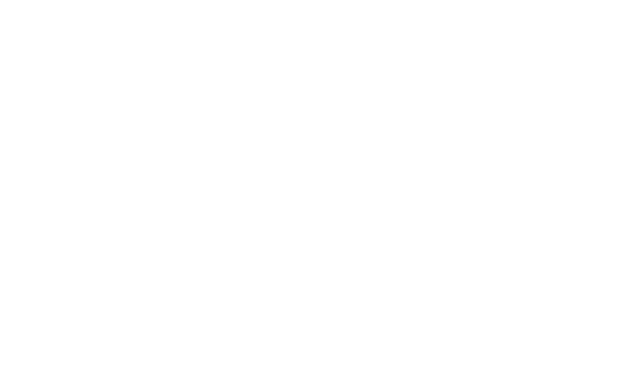
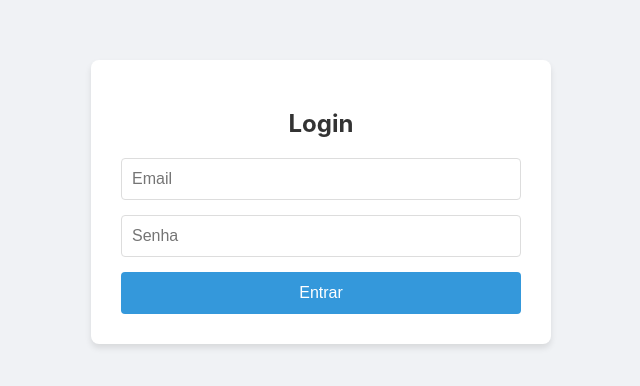
Before and after one commit to adelazarini/vagaqui, a React (Create React App) app in the folder front/: page /login in a window 1280 px wide. Shown: the part 198-584 px from the top of the page, without its empty margins (319-959 px from the left). Built offline with nearby package versions, Linux system fonts and the light colour scheme.

Commit message:
inicio tela login

```diff
--- a/front/package.json
+++ b/front/package.json
@@ -12,6 +12,7 @@
     "react-dom": "^19.1.0",
     "react-router-dom": "^7.6.2",
     "react-scripts": "5.0.1",
+    "styled-components": "^6.1.19",
     "web-vitals": "^2.1.4"
   },
   "scripts": {
--- a/front/src/App.js
+++ b/front/src/App.js
@@ -1,9 +1,10 @@
 import React from 'react';
+import Routes from './routes'; // Importe as rotas
 
 const App = () => {
   return (
     <div>
-
+      <Routes />
     </div>
   );
 };
--- a/front/src/pages/home.js
+++ b/front/src/pages/home.js
@@ -0,0 +1,14 @@
+// src/pages/Home.js
+import React from 'react';
+import { Link } from 'react-router-dom';
+
+const Home = () => {
+    return (
+        <div>
+            <h1>Bem-vindo ao VagaQui</h1>
+            <Link to="/login">Fazer Login</Link>
+        </div>
+    );
+};
+
+export default Home;
--- a/front/src/pages/login.js
+++ b/front/src/pages/login.js
@@ -0,0 +1,115 @@
+// src/pages/Login.js
+import React, { useState } from 'react';
+import styled from 'styled-components';
+
+const LoginContainer = styled.div`
+  display: flex;
+  justify-content: center;
+  align-items: center;
+  height: 100vh;
+  background-color: #f0f2f5;
+`;
+
+const LoginBox = styled.div`
+  width: 100%;
+  max-width: 400px;
+  padding: 30px;
+  background-color: white;
+  border-radius: 8px;
+  box-shadow: 0 4px 6px rgba(0, 0, 0, 0.1);
+`;
+
+const Title = styled.h2`
+  text-align: center;
+  color: #333;
+  margin-bottom: 20px;
+`;
+
+const Form = styled.form`
+  display: flex;
+  flex-direction: column;
+`;
+
+const Select = styled.select`
+  width: 100%;
+  padding: 10px;
+  margin-bottom: 15px;
+  border: 1px solid #ddd;
+  border-radius: 4px;
+  font-size: 16px;
+  height: 42px; // Altura igual aos inputs
+`;
+
+const Input = styled.input`
+  width: 100%;
+  padding: 10px;
+  margin-bottom: 15px;
+  border: 1px solid #ddd;
+  border-radius: 4px;
+  font-size: 16px;
+  height: 42px; // Altura padrão
+  box-sizing: border-box; // Incluir padding na altura total
+`;
+
+const Button = styled.button`
+  width: 100%;
+  padding: 10px;
+  height: 42px; // Altura igual aos inputs
+  background-color: #3498db;
+  color: white;
+  border: none;
+  border-radius: 4px;
+  font-size: 16px;
+  cursor: pointer;
+  transition: background-color 0.3s;
+
+  &:hover {
+    background-color: #2980b9;
+  }
+`;
+
+const Login = () => {
+    const [email, setEmail] = useState('');
+    const [senha, setSenha] = useState('');
+
+    const handleSubmit = async (e) => {
+        e.preventDefault();
+
+        try {
+            console.log('Login:', { email, senha });
+        } catch (error) {
+            console.error('Erro no login:', error);
+        }
+    };
+
+    return (
+        <LoginContainer>
+            <LoginBox>
+                <Title>Login</Title>
+                <Form onSubmit={handleSubmit}>
+                    <Input
+                        type="email"
+                        placeholder="Email"
+                        value={email}
+                        onChange={(e) => setEmail(e.target.value)}
+                        required
+                    />
+
+                    <Input
+                        type="password"
+                        placeholder="Senha"
+                        value={senha}
+                        onChange={(e) => setSenha(e.target.value)}
+                        required
+                    />
+
+                    <Button type="submit">
+                        Entrar
+                    </Button>
+                </Form>
+            </LoginBox>
+        </LoginContainer>
+    );
+};
+
+export default Login;
--- a/front/src/routes.js
+++ b/front/src/routes.js
@@ -1,12 +1,16 @@
 import React from 'react';
-import { BrowserRouter as Router, Route, Switch } from 'react-router-dom';
+import { BrowserRouter as Router, Route, Routes } from 'react-router-dom';
+import Login from './pages/login';
+import Home from './pages/home';
 
-
-const Routes = () => (
+const AppRoutes = () => (
     <Router>
-        <Switch>
-        </Switch>
+        <Routes>
+            <Route path="/login" element={<Login />} />
+            <Route path="/" element={<Home />} />
+            {/* Adicionar rotas para cada tipo de usuário */}
+        </Routes>
     </Router>
 );
 
-export default Routes;
+export default AppRoutes;
--- a/front/src/styles/responsive.css
+++ b/front/src/styles/responsive.css
@@ -0,0 +1,32 @@
+/* Mobile First */
+body {
+    font-size: 16px;
+}
+
+/* Tablets */
+@media screen and (min-width: 768px) {
+    body {
+        font-size: 18px;
+    }
+}
+
+/* Desktop */
+@media screen and (min-width: 1024px) {
+    body {
+        font-size: 20px;
+    }
+}
+
+/* Layout Responsivo */
+.container {
+    width: 100%;
+    max-width: 1200px;
+    margin: 0 auto;
+    padding: 0 15px;
+}
+
+.grid {
+    display: grid;
+    grid-template-columns: repeat(auto-fit, minmax(250px, 1fr));
+    gap: 1rem;
+}
```
Also changed, not shown: front/src/components/layout/header.js (added, +25 -0 lines), front/src/services/auth_services.js (added, +23 -0 lines), front/src/styles/theme.js (+18 -0 lines), 1 other file (tests, documents, lock files or other folders).
